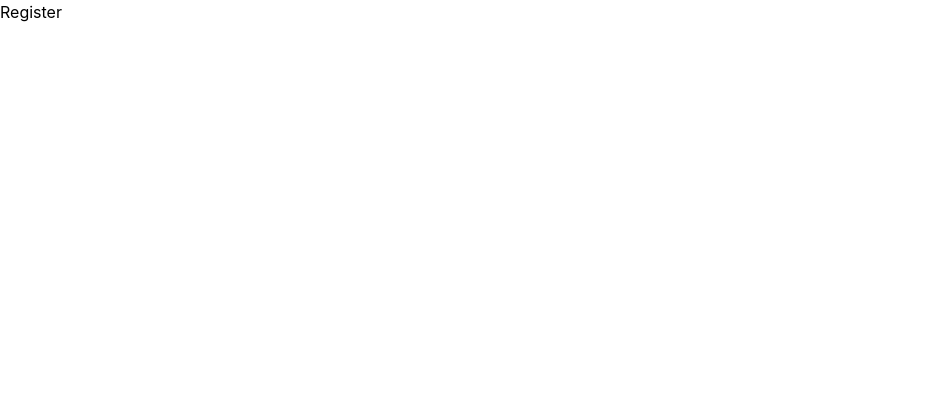
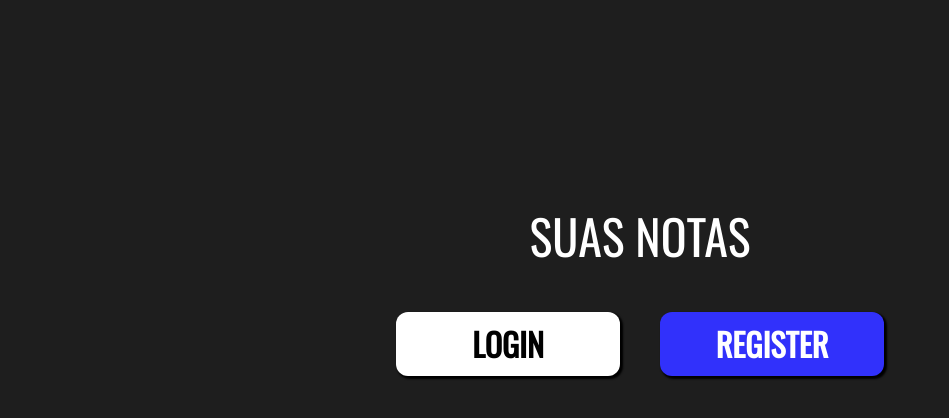
Before and after one commit to gabrielscholze-r/AppNotas, a React (Create React App) app in the folder frontend/: page / in a window 1280 px wide. Shown: the top 418 px of the page, without its empty margins (0-949 px from the left). Built offline with nearby package versions, Linux system fonts and the light colour scheme.

Commit message:
splashscreen style

```diff
--- a/frontend/public/index.html
+++ b/frontend/public/index.html
@@ -3,6 +3,9 @@
   <head>
     <meta charset="utf-8" />
     <link rel="icon" href="%PUBLIC_URL%/favicon.ico" />
+    <link rel="preconnect" href="https://fonts.googleapis.com">
+<link rel="preconnect" href="https://fonts.gstatic.com" crossorigin>
+<link href="https://fonts.googleapis.com/css2?family=Oswald&display=swap" rel="stylesheet">
     <meta name="viewport" content="width=device-width, initial-scale=1" />
     <meta name="theme-color" content="#000000" />
     <meta
--- a/frontend/src/App.css
+++ b/frontend/src/App.css
@@ -0,0 +1,3 @@
+body{
+    font-family: 'Oswald', sans-serif;
+}
--- a/frontend/src/pages/SplashScreen/index.css
+++ b/frontend/src/pages/SplashScreen/index.css
@@ -0,0 +1,48 @@
+.splashscreen-container{
+    height: 100vh;
+    text-align: center;
+    color: white;
+    background-color: rgb(30, 30, 30);
+}
+.content-container{
+    position: absolute;
+    left: 25%;
+    right: 25%;
+    top: 25%;
+}
+.title{
+    width: fit-content;
+    font-size: 3rem;
+    transition: 0.2s;
+}
+.button-container{
+
+}
+.title:hover{
+    color: rgb(49, 49, 251);
+}
+.button{
+    font-weight: bold;
+    font-size: 2rem;
+}
+.log-in{
+    -webkit-box-shadow: 2px 2px 2px 1px #000000;
+box-shadow: 2px 2px 2px 1px #000000;
+    color: black;
+    background-color: white;
+    transition: 0.2s;
+}
+.log-in:hover{
+    color: white;
+    background-color: rgb(49, 49, 251);
+}
+.register{
+    -webkit-box-shadow: 2px 2px 2px 1px #000000;
+box-shadow: 2px 2px 2px 1px #000000;
+    background-color: rgb(49, 49, 251);
+    transition: 0.2s;
+}
+.register:hover{
+    background-color: rgb(255, 255, 255);
+    color: black;
+}
--- a/frontend/src/pages/SplashScreen/index.js
+++ b/frontend/src/pages/SplashScreen/index.js
@@ -1,10 +1,19 @@
 import React from 'react'
 import { Link } from 'react-router-dom'
+import './index.css'
 
 export default function SplashScreen() {
   return (
-    <div>
-        <Link to="/Register">Register</Link>
+    <div className="splashscreen-container">
+      <div className="content-container my-auto mx-auto">
+      <h1 className="title mx-auto">SUAS NOTAS</h1>
+      <div className="button-container mt-10">
+        <button className="rounded-xl button log-in mx-5 px-7 py-2 w-56"><Link to="/Login">LOGIN</Link></button>
+        <button className="rounded-xl button register mx-5 px-7 py-2 w-56"><Link to="/Register">REGISTER</Link></button>
+      </div>
+
+
+      </div>
     </div>
   )
 }
```
